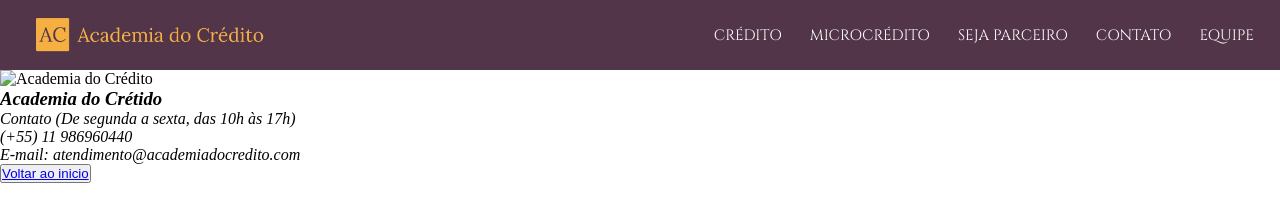
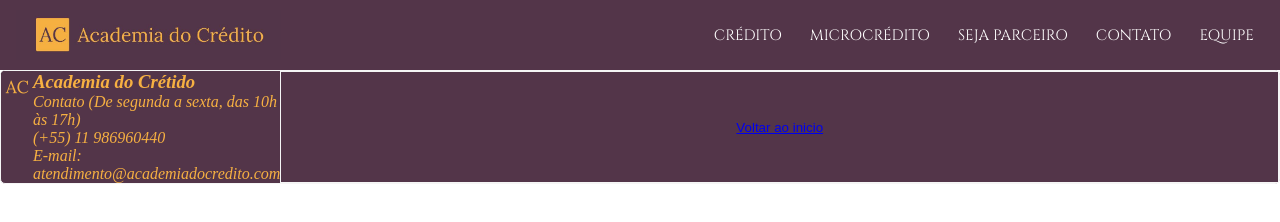
Before and after one commit to marcelessilva/Hackthon-AcademiaCredito, a plain HTML site: page index.html in a window 1280 px wide. Drawn offline with Linux system fonts and the light colour scheme.

Commit message:
melhorando footer

```diff
--- a/css/style.css
+++ b/css/style.css
@@ -49,3 +49,25 @@
     display: none;
 
 }
+
+footer{
+    display: flex;
+    justify-content: center;
+    padding: 0px;
+    width: 100%;
+    color: #F6B042;
+    background-color: #533549;
+    border-radius: 5px;
+    border: 1px solid whitesmoke;
+}
+
+button{
+
+    justify-content: center;
+    padding: 0px;
+    width: 100%;
+    color: #F6B042;
+    background-color: #533549;
+
+    border: 1px solid whitesmoke;
+}
--- a/index.html
+++ b/index.html
@@ -42,13 +42,13 @@
         </header>
 
         <footer>
-            <img src="?" alt="Academia do Crédito">
-            <address>
+            <div><img src="./icon/favicon-32x32.png" alt="Academia do Crédito"></div>
+            <div><address>
                 <h3>Academia do Crétido</h3>
                 <p>Contato (De segunda a sexta, das 10h às 17h)</p>
                 <p>(+55) 11 986960440 </p>
                 <p>E-mail: atendimento@academiadocredito.com</p>
-            </address>
+            </address></div>
             <button type="button"><a href="#navegador_inicial">Voltar ao inicio</a></button>
 
 
```
